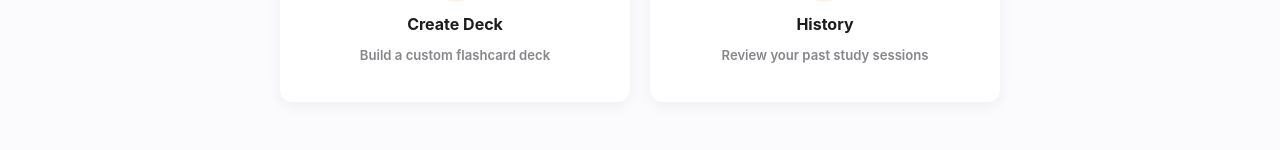
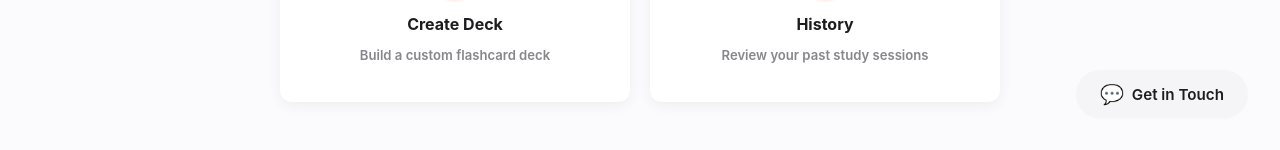
Before and after one commit to TrgSonVu33/FlashCard_Studio, a React (Vite) app: page / in a window 1280 px wide. Shown: the part 650-800 px from the top of the page. Built offline with nearby package versions, Linux system fonts and the light colour scheme; no server answers; the database is empty.

Commit message:
Update Get In Touch Box

```diff
--- a/src/App.css
+++ b/src/App.css
@@ -1,8 +1,8 @@
 /* ── Page Layout ── */
 
 .page-wrapper {
-  display: flex;
-  flex-direction: column;
+  display: grid;
+  grid-template-rows: auto 1fr auto;
   min-height: 100svh;
 }
 
@@ -13,11 +13,10 @@
   width: 100%;
   max-width: 960px;
   margin: 0 auto;
-  padding: 0 24px 64px;
-  flex: 1;
+  padding: 0 24px 32px;
 
   @media (max-width: 768px) {
-    padding: 0 16px 40px;
+    padding: 0 16px 24px;
   }
 }
 
@@ -25,10 +24,14 @@
   display: flex;
   flex-direction: column;
   align-items: center;
+  justify-content: flex-start;
+  width: 100%;
+  padding: 24px 0;
+}
+
+.view-full-height {
+  flex: 1;
   justify-content: center;
-  width: 100%;
-  flex: 1;
-  padding: 24px 0;
 }
 
 /* ── Hero Section ── */
--- a/src/App.jsx
+++ b/src/App.jsx
@@ -1,5 +1,5 @@
 import { useState, useEffect } from 'react';
-import { DeckSelect, Navbar, Footer } from './components';
+import { DeckSelect, Navbar, Footer, ContactDropdown } from './components';
 import { CreateDeck, EditDeck, StudySetsSelect } from './features/decks';
 import { Flashcard, ResultScreen } from './features/study';
 import { Contact } from './pages';
@@ -186,7 +186,7 @@ function App() {
 
         {/* ─── VIEW: HISTORY ─── */}
         {currentView === 'history' && (
-          <div className="view-centered">
+          <div className="view-centered view-full-height">
             <div className="history-page">
               <div className="history-page-header">
                 <button className="quit-button header-back-btn" onClick={() => setCurrentView('home')}>
@@ -270,7 +270,7 @@ function App() {
 
         {/* ─── VIEW: DECK SELECT ─── */}
         {currentView === 'deckSelect' && (
-          <div className="view-centered">
+          <div className="view-centered view-full-height">
             <div className="study-header">
               <h2 className="study-title">Select a Deck</h2>
               <p className="study-subtitle">Pick a topic to practice</p>
@@ -287,7 +287,7 @@ function App() {
 
         {/* ─── VIEW: STUDY SETS ─── */}
         {currentView === 'studySets' && (
-          <div className="view-centered">
+          <div className="view-centered view-full-height">
             <StudySetsSelect onSelectMode={onStudySetSelect} />
             <button className="quit-button" onClick={() => setCurrentView('home')}>← Back</button>
           </div>
@@ -372,7 +372,8 @@ function App() {
         }}
       />
 
-      <Footer showContact={currentView === 'home'} />
+      <ContactDropdown />
+      <Footer showContact={false} />
     </div>
   );
 }
--- a/src/components/index.js
+++ b/src/components/index.js
@@ -1,3 +1,4 @@
 export { default as DeckSelect } from './shared/DeckSelect/DeckSelect';
+export { default as ContactDropdown } from './shared/ContactDropdown/ContactDropdown';
 export { default as Navbar } from './layout/Navbar/Navbar';
 export { default as Footer } from './layout/Footer/Footer';
--- a/src/components/layout/Footer/Footer.css
+++ b/src/components/layout/Footer/Footer.css
@@ -4,7 +4,7 @@
   width: 100%;
   background: transparent;
   border-top: 1px solid var(--border);
-  padding: 64px 24px 24px;
+  padding: 40px 24px 24px;
   margin-top: auto;
 }
 
--- /dev/null
+++ b/src/components/shared/ContactDropdown/ContactDropdown.css
@@ -0,0 +1,141 @@
+.contact-dropdown-wrapper {
+  position: fixed;
+  bottom: 32px;
+  right: 32px;
+  z-index: 100;
+  display: flex;
+  flex-direction: column;
+  align-items: flex-end;
+}
+
+.contact-toggle-btn {
+  display: inline-flex;
+  align-items: center;
+  gap: 8px;
+  padding: 12px 24px;
+  font-size: 0.95rem;
+  font-weight: 600;
+  border-radius: var(--radius-full);
+  background: var(--btn-secondary-bg);
+  color: var(--text-h);
+  border: none;
+  cursor: pointer;
+  transition: all 0.2s ease;
+  box-shadow: var(--shadow-xs);
+}
+
+.contact-toggle-btn:hover {
+  background: var(--btn-secondary-hover);
+  transform: translateY(-1px);
+}
+
+.contact-toggle-btn--active {
+  background: var(--accent);
+  color: var(--text-inverse);
+  box-shadow: 0 4px 12px rgba(255, 79, 0, 0.2);
+}
+
+.contact-toggle-icon {
+  font-size: 1.2rem;
+}
+
+.contact-dropdown-popover {
+  position: absolute;
+  bottom: 100%;
+  right: 0;
+  margin-bottom: 16px;
+  width: 380px;
+  max-width: 90vw;
+  background: var(--bg-card);
+  padding: 24px;
+  border-radius: 16px;
+  box-shadow: var(--shadow-lg);
+  border: 1px solid var(--border);
+  z-index: 50;
+  animation: popUp 0.2s cubic-bezier(0.175, 0.885, 0.32, 1.275);
+}
+
+@keyframes popUp {
+  0% { opacity: 0; transform: translateY(10px) scale(0.95); }
+  100% { opacity: 1; transform: translateY(0) scale(1); }
+}
+
+.contact-dropdown-header {
+  margin-bottom: 20px;
+  text-align: left;
+}
+
+.contact-dropdown-header h4 {
+  font-size: 1.1rem;
+  font-weight: 700;
+  color: var(--text-h);
+  margin: 0 0 4px 0;
+}
+
+.contact-dropdown-header p {
+  font-size: 0.85rem;
+  color: var(--text);
+  margin: 0;
+}
+
+.contact-dropdown-form {
+  display: flex;
+  flex-direction: column;
+  gap: 12px;
+}
+
+.contact-input,
+.contact-textarea {
+  width: 100%;
+  background: var(--bg-hover);
+  border: 2px solid transparent;
+  border-radius: var(--radius-sm);
+  padding: 12px 14px;
+  font-size: 0.9rem;
+  color: var(--text-h);
+  font-family: inherit;
+  transition: all 0.2s ease;
+  outline: none;
+}
+
+.contact-input::placeholder,
+.contact-textarea::placeholder {
+  color: var(--text);
+}
+
+.contact-input:focus,
+.contact-textarea:focus {
+  background: var(--bg-card);
+  border-color: var(--accent);
+  box-shadow: 0 0 0 3px var(--accent-bg);
+}
+
+.contact-textarea {
+  resize: vertical;
+  min-height: 100px;
+}
+
+.contact-submit-btn {
+  margin-top: 8px;
+  width: 100%;
+  padding: 14px;
+  background: var(--accent);
+  color: var(--text-inverse);
+  font-size: 0.95rem;
+  font-weight: 600;
+  border: none;
+  border-radius: var(--radius-full);
+  cursor: pointer;
+  box-shadow: 0 2px 8px rgba(255, 79, 0, 0.2);
+  transition: all 0.2s ease;
+}
+
+.contact-submit-btn:hover {
+  background: var(--accent-hover);
+  box-shadow: 0 4px 12px rgba(255, 79, 0, 0.3);
+  transform: translateY(-1px);
+}
+
+.contact-submit-btn:active {
+  transform: translateY(0);
+}
--- /dev/null
+++ b/src/components/shared/ContactDropdown/ContactDropdown.jsx
@@ -0,0 +1,51 @@
+import { useState, useRef, useEffect } from 'react';
+import './ContactDropdown.css';
+
+export default function ContactDropdown() {
+  const [isOpen, setIsOpen] = useState(false);
+  const dropdownRef = useRef(null);
+
+  useEffect(() => {
+    function handleClickOutside(event) {
+      if (dropdownRef.current && !dropdownRef.current.contains(event.target)) {
+        setIsOpen(false);
+      }
+    }
+    document.addEventListener("mousedown", handleClickOutside);
+    return () => document.removeEventListener("mousedown", handleClickOutside);
+  }, []);
+
+  const handleSubmit = (e) => {
+    e.preventDefault();
+    // Simulate sending
+    setIsOpen(false);
+  };
+
+  return (
+    <div className="contact-dropdown-wrapper" ref={dropdownRef}>
+      <button
+        className={`contact-toggle-btn ${isOpen ? 'contact-toggle-btn--active' : ''}`}
+        onClick={() => setIsOpen(!isOpen)}
+      >
+        <span className="contact-toggle-icon">💬</span>
+        Get in Touch
+      </button>
+
+      {isOpen && (
+        <div className="contact-dropdown-popover">
+          <div className="contact-dropdown-header">
+            <h4>Send us a message</h4>
+            <p>We'll get back to you as soon as possible.</p>
+          </div>
+          <form className="contact-dropdown-form" onSubmit={handleSubmit}>
+            <input type="text" placeholder="Name" required className="contact-input" />
+            <input type="email" placeholder="Email" required className="contact-input" />
+            <input type="text" placeholder="Reason for Contact" required className="contact-input" />
+            <textarea placeholder="How can we help you?" rows="4" required className="contact-textarea"></textarea>
+            <button type="submit" className="contact-submit-btn">Submit</button>
+          </form>
+        </div>
+      )}
+    </div>
+  );
+}
--- a/src/components/shared/DeckSelect/DeckSelect.jsx
+++ b/src/components/shared/DeckSelect/DeckSelect.jsx
@@ -37,7 +37,7 @@ export default function DeckSelect({ decks, onSelect, onCreateDeck, onEditDeck }
           className={`deck-tab ${activeTab === 'custom' ? 'deck-tab--active' : ''}`}
           onClick={() => setActiveTab('custom')}
         >
-          My Custom Decks
+          Custom Decks
           <span className="deck-tab-count">{customDecks.length}</span>
         </button>
       </div>
```
